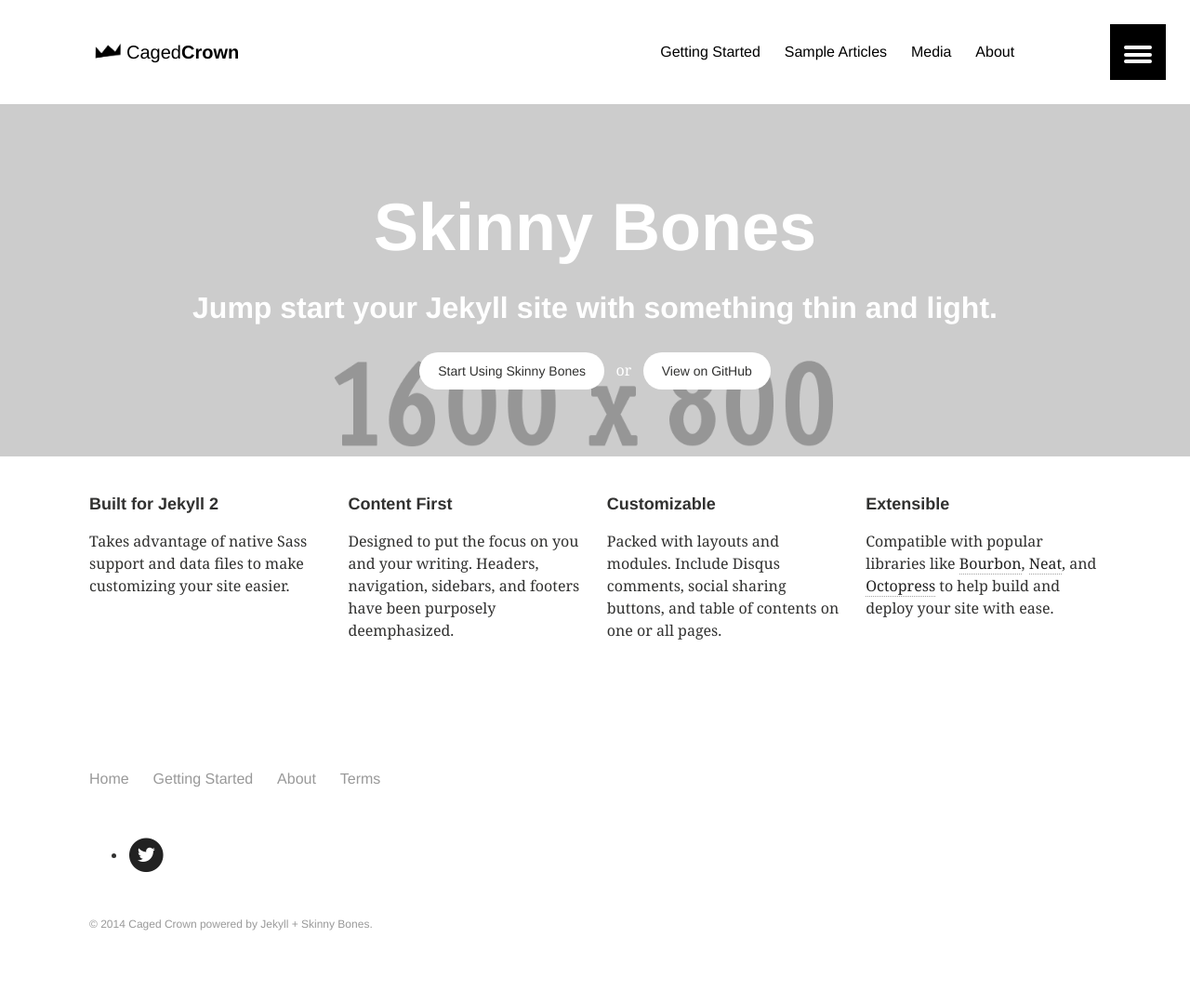
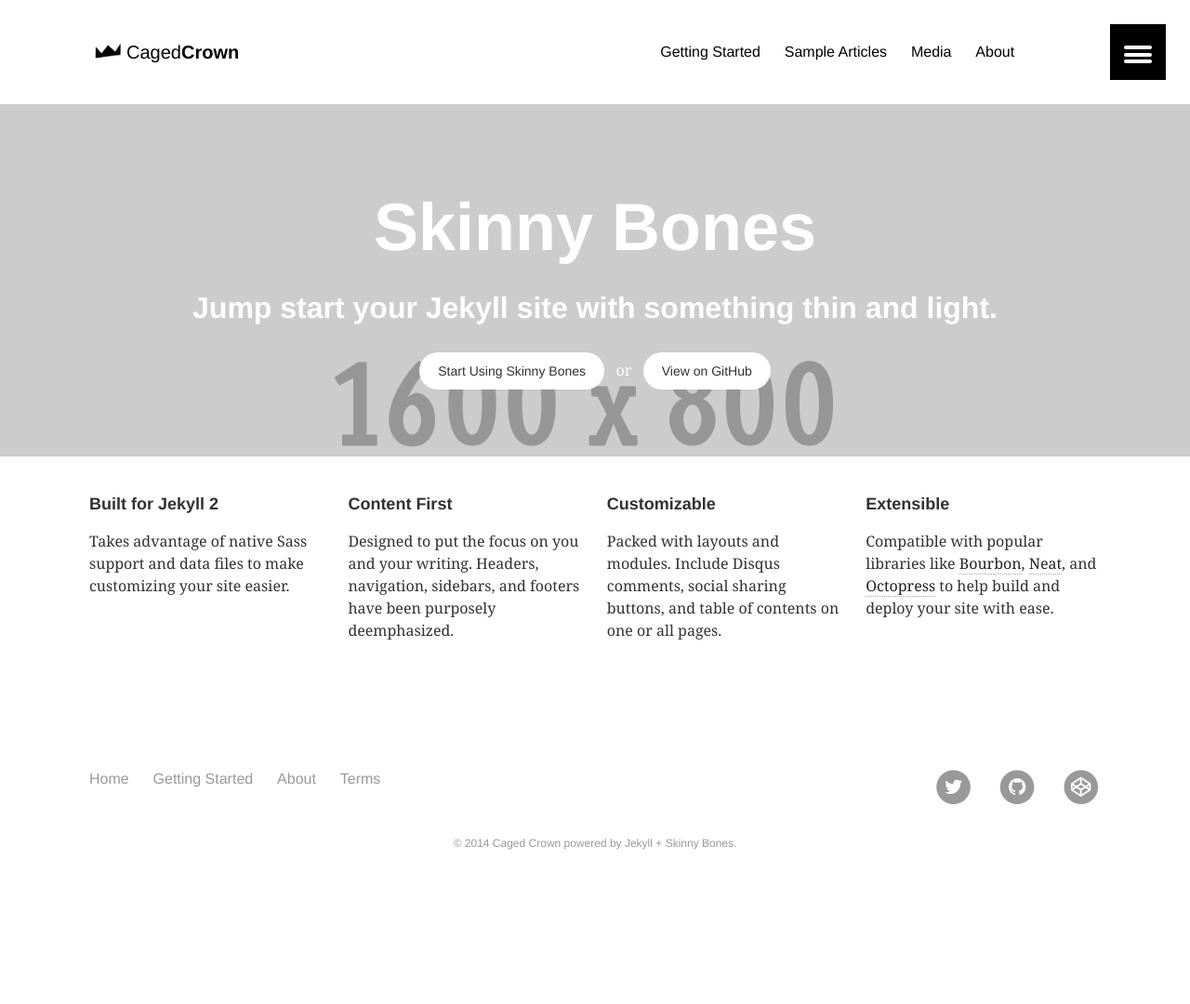
Before and after one commit to cagedcrown/cagedcrown.github.io, a Jekyll site: the page built from index.md, in a window 1280 px wide. Shown: the whole page at 93% size. Built offline with Jekyll 4.4.1, drawn with Linux system fonts in a browser that asks for light colours; after the commit the page ends 993 px from its top, so only the background shows below that.

Commit message:
realigning social icons

```diff
--- a/_includes/footer.html
+++ b/_includes/footer.html
@@ -10,13 +10,24 @@
 			<li><a href="{{ domain }}{{ link.url }}" {% if link.url contains 'http' %}target="_blank"{% endif %}>{{ link.title }}</a></li>
 		{% endfor %}
 		</ul>
+
+	<div class="social-icons">
+	<ul>
+		<li>
+			<a href="https://twitter.com/cagedcrown" onclick="ga('send', 'event', 'link', 'click', 'Twitter follow');"> <span class="twitter fa-stack fa-lg"> <i class="fa fa-circle fa-stack-2x"></i> <i class="fa fa-twitter fa-stack-1x fa-inverse"></i> </span> </a>
+		</li>
+
+		<li>
+			<a href="https://github.com/cagedcrown" onclick="ga('send', 'event', 'link', 'click', 'Github follow');"> <span class="github fa-stack fa-lg"> <i class="fa fa-circle fa-stack-2x"></i> <i class="fa fa-github fa-stack-1x fa-inverse"></i> </span> </a>
+		</li>
+
+		<li>
+			<a href="https://codepen.io/cagedcrown" onclick="ga('send', 'event', 'link', 'click', 'Codepen follow');"> <span class="codepen fa-stack fa-lg"> <i class="fa fa-circle fa-stack-2x"></i> <i class="fa fa-codepen fa-stack-1x fa-inverse"></i> </span> </a>
+		</li>
+	</ul>
+	</div>
 	</nav><!-- social-links -->
-	<div>
-		<ul class="social-links">
-			<li>
-				<a href="https://twitter.com/cagedcrown" onclick="ga('send', 'event', 'link', 'click', 'Twitter follow');"> <span class="twitter fa-stack fa-lg"> <i class="fa fa-circle fa-stack-2x"></i> <i class="fa fa-twitter fa-stack-1x fa-inverse"></i> </span> </a>
-			</li>
-		</ul>
-	</div><!-- /.bottom-menu -->
+		<!-- /.bottom-menu -->
 	<p class="copyright">&#169; {{ site.time | date: '%Y' }} <a href="{{ site.url }}">{{ site.title }}</a> powered by <a href="http://jekyllrb.com">Jekyll</a> + <a href="http://mmistakes.github.io/skinny-bones-jekyll/">Skinny Bones</a>.</p>
+
 </footer>
--- a/_sass/_layout.scss
+++ b/_sass/_layout.scss
@@ -454,9 +454,14 @@
 // --------------------------------------------------
 
 footer {
-	margin-right: auto;
-	margin-left: auto;
-	list-style: none;
+	text-align: center;
+	list-style-type: none;
+}
+
+.social-icons {
+	float: right;
+	display: inline-block;
+	list-style-type: none;
 }
 
 #site-footer {
@@ -465,6 +470,7 @@
 	margin-top: (3 * (0rem + ($doc-line-height / $doc-font-size)));
 	padding-bottom: $gutter;
 	font-family: $alt-font;
+	text-align: center;
 	.copyright {
 		@include font-size(12);
 		color: lighten($black,60);
@@ -474,7 +480,3 @@
 		}
 	}
 }
-
-.social-links {
-	display: inline-block;
-}
```
